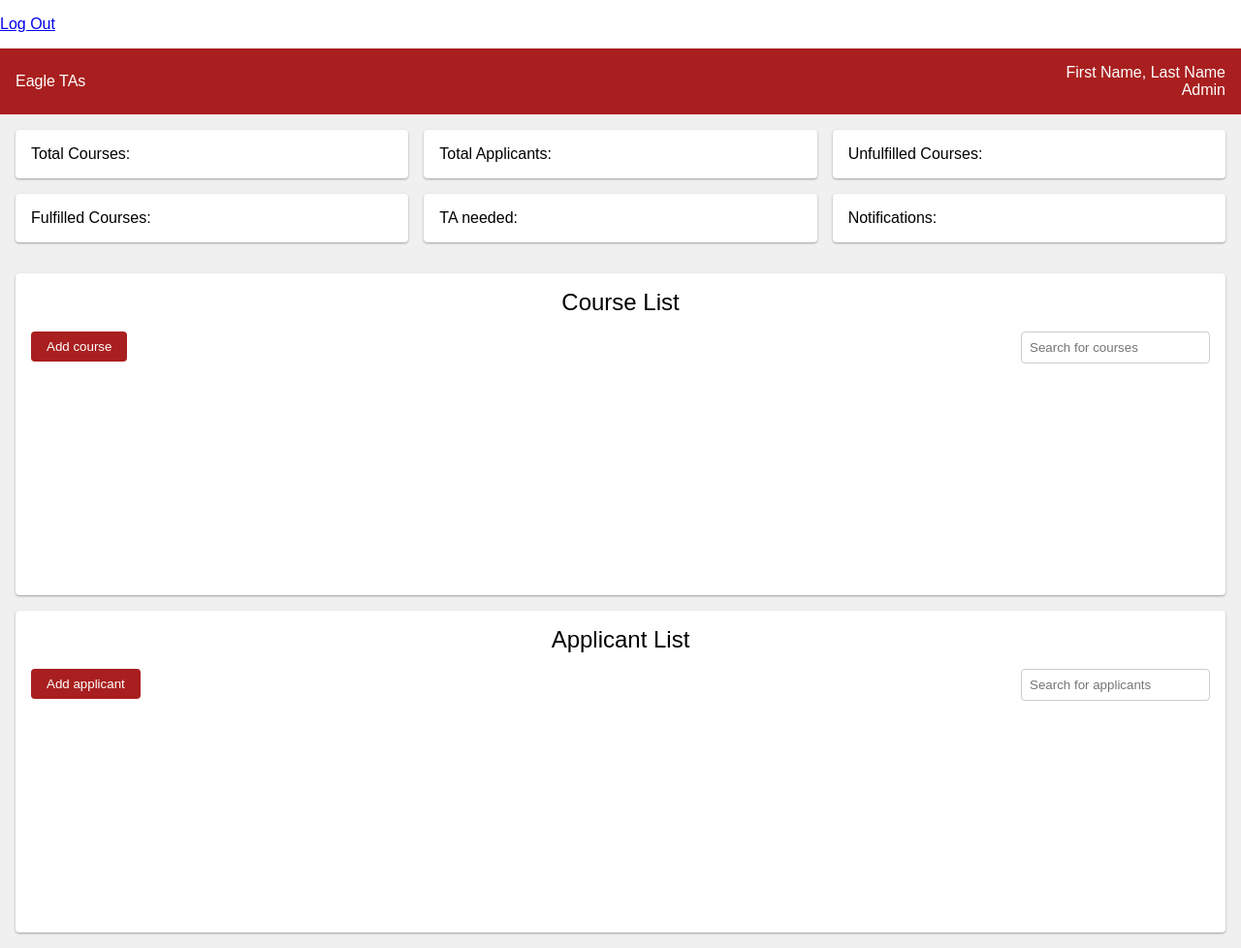
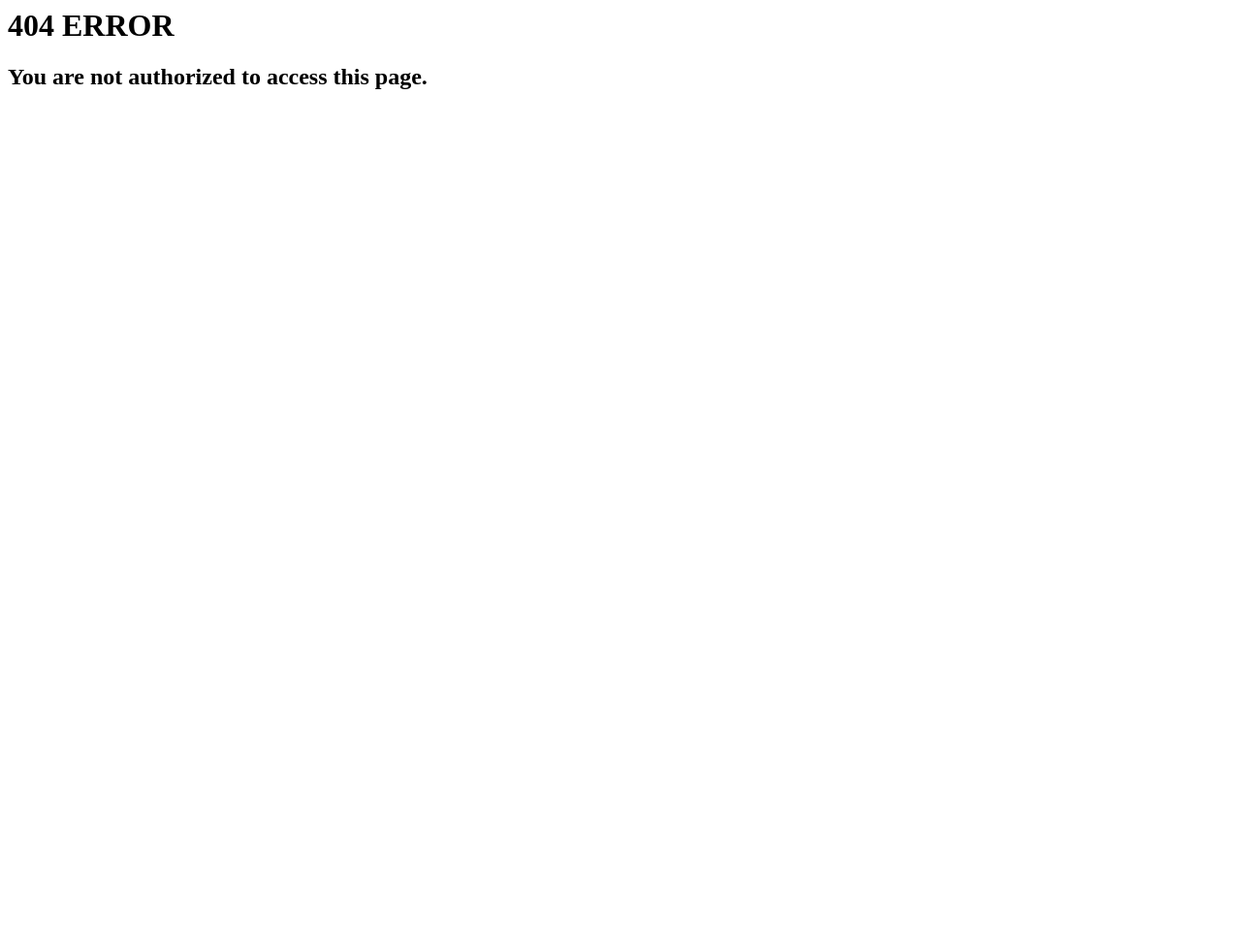
Before and after one commit to CSCI3356Spring2023/DjangoUnchained, a Django app: page /admin_page/ in a window 1280 px wide. Shown: the whole page at 97% size. After the commit the page ends 92 px from the top, so only its background shows below. Run offline with Django 4.2, Linux system fonts and the light colour scheme; data that the repository does not hold is empty.

Commit message:
change to permissions

```diff
--- a/DjangoUnchained/Application/templates/404.html
+++ b/DjangoUnchained/Application/templates/404.html
@@ -1,3 +1,4 @@
 <html>
     <h1>404 ERROR</h1>
+    <h2>You are not authorized to access this page.</h2>
 </html>
--- a/DjangoUnchained/Application/templates/instructor_visual.html
+++ b/DjangoUnchained/Application/templates/instructor_visual.html
@@ -4,7 +4,7 @@
     <head>
 		<link rel="stylesheet" href="{% static 'instructor_visual.css' %}">
         <meta charset="utf-8">
-        <title>Instructor Course Visualization</title>
+        <title>Instructor course</title>
         <meta name="description" content="Figma htmlGenerator">
         <meta name="author" content="htmlGenerator">
         <link href="https://fonts.googleapis.com/css?family=Poppins&display=swap" rel="stylesheet">
--- a/DjangoUnchained/Application/views.py
+++ b/DjangoUnchained/Application/views.py
@@ -29,12 +29,18 @@ def add_course(request):
 
 # added to route admin.html in Application/templates
 def admin_page(request):
-    courseInfo = CourseAdd.objects.all()
-    applicantInfo = StudentApplication.objects.all()
-    context = {'Courses': courseInfo, 'Applicants': applicantInfo}
+    if request.user.is_authenticated:
+        userRole = request.user.get_role()
+        if (userRole == "Administrator"):
+            courseInfo = CourseAdd.objects.all()
+            applicantInfo = StudentApplication.objects.all()
+            context = {'Courses': courseInfo, 'Applicants': applicantInfo}
 
-    return render(request, 'admin_page.html', context)
-
+            return render(request, 'admin_page.html', context)
+        else:
+            return render(request, '404.html')
+    else:
+        return render(request, '404.html')
 def homepage(request):
     if request.user.is_authenticated:
         userRole = request.user.get_role()
@@ -51,18 +57,25 @@ def homepage(request):
         return render(request, "landingpage.html")
 
 def student_apply(request):
+    if request.user.is_authenticated:
+        userRole = request.user.get_role()
+        if(userRole == 'Student' or userRole =="Admininstrator"):
+            form = StudentApply()
+            context = {}
 
-    form = StudentApply()
-    context = {}
+            if request.method == 'POST':
+                form = StudentApply(request.POST)
+                if form.is_valid():
+                    form.save()
+                    return redirect('/main')  # Redirect to the main page after successful form submission
 
-    if request.method == 'POST':
-        form = StudentApply(request.POST)
-        if form.is_valid():
-            form.save()
-            return redirect('/main')  # Redirect to the main page after successful form submission
+            context['form'] = form
+            return render(request, "studentApply.html", context)
+        else:
+            return render(request, '404.html')
+    else:
+        return render(request, '404.html')
 
-    context['form'] = form
-    return render(request, "studentApply.html", context)
 
 def temp_add_course(request):
 
--- a/DjangoUnchained/Login/templates/landingpage.html
+++ b/DjangoUnchained/Login/templates/landingpage.html
@@ -43,8 +43,6 @@
         <div class="container">
             <h1>Landing page for Django Unchained</h1>
             <a class="btn" href="{% url 'bclogin'%}">Login</a>
-            <br>
-            <a class="btn" href="{% url 'temp_add_course'%}">Go to Courses</a>
             <a class="btn" href="{% url 'signup'%}">Go to Sign Up</a>
         </div>
         </div>
--- a/DjangoUnchained/Login/templates/registration/login.html
+++ b/DjangoUnchained/Login/templates/registration/login.html
@@ -30,7 +30,7 @@
                         </form>
                     </div>
                 </div>
-                <div class="inside_mbb"></div>
+                <div class="inside_mbb">frrff</div>
             </div>
         </div>
     </body>
```
